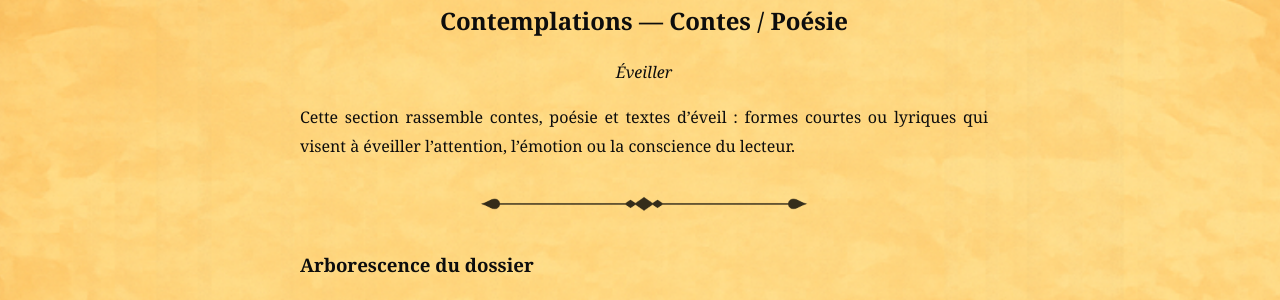
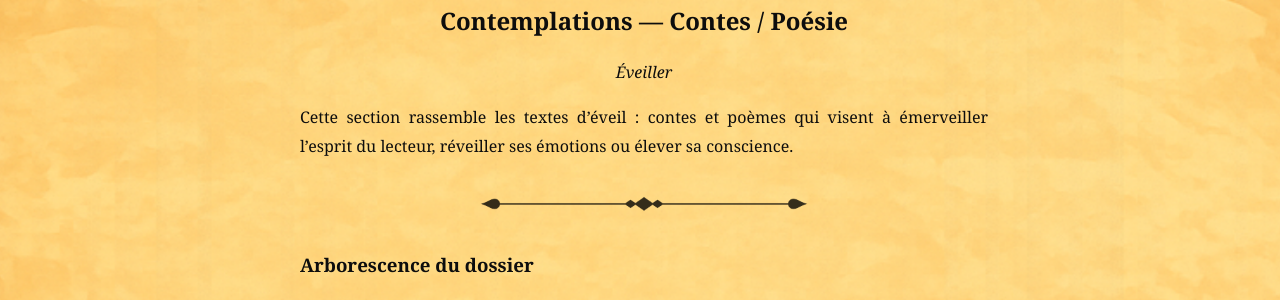
Before and after one commit to maxcarriere/humanuscrit, a Jekyll site: the page built from textes/contes-poesie-eveil/index.md, in a window 1280 px wide and 990 px high. Shown: the part 149-449 px from the top of the window. Built offline with Jekyll 4.4.1, drawn with Linux system fonts in a browser that asks for light colours.

Commit message:
Contemplations : mise à jour de la description de la section
Co-Authored-By: Claude Opus 4.6 <noreply@anthropic.com>

```diff
--- a/textes/contes-poesie-eveil/index.md
+++ b/textes/contes-poesie-eveil/index.md
@@ -3,7 +3,7 @@ title: Contemplations — Contes / Poésie
 ---
 *Éveiller*
 
-Cette section rassemble contes, poésie et textes d’éveil : formes courtes ou lyriques qui visent à éveiller l’attention, l’émotion ou la conscience du lecteur.
+Cette section rassemble les textes d'éveil : contes et poèmes qui visent à émerveiller l'esprit du lecteur, réveiller ses émotions ou élever sa conscience.
 
 ---
 
```
